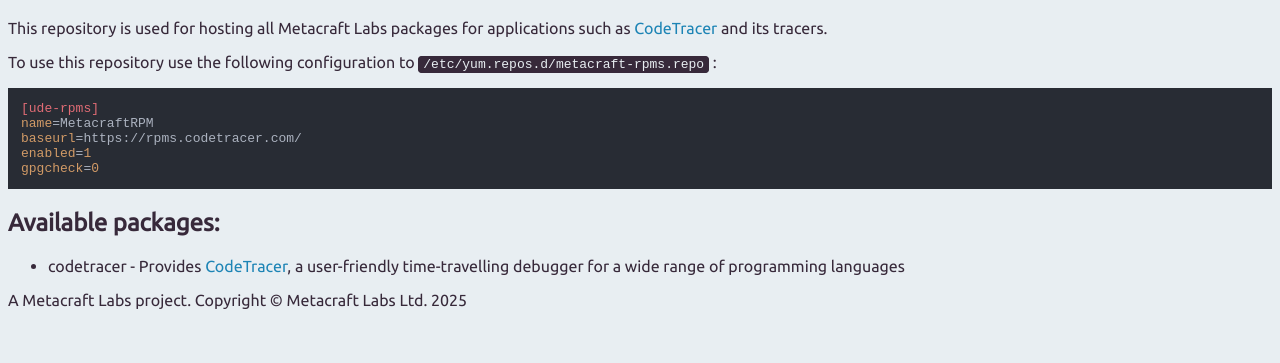
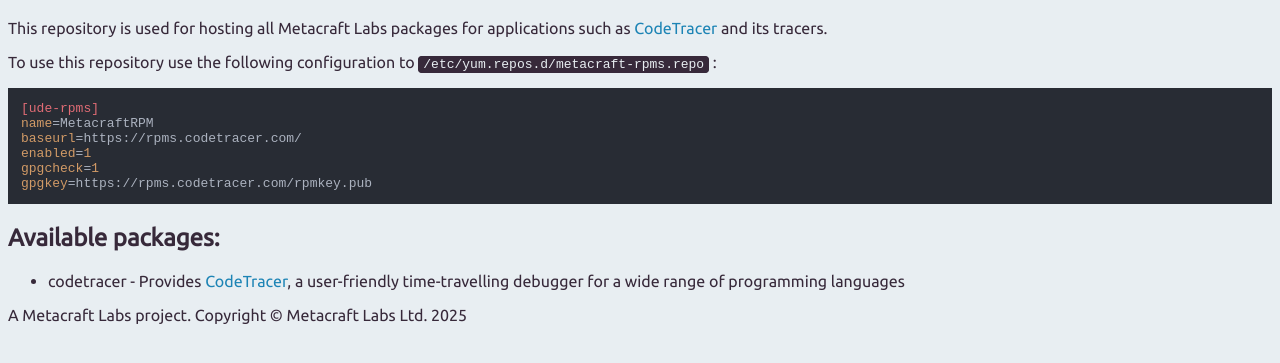
Before and after one commit to metacraft-labs/metacraft-desktop-packages, a plain HTML site: page rpm/index.html in a window 1280 px wide. Shown: the part 61-424 px from the top of the page. Drawn offline with nearby package versions, Linux system fonts and the light colour scheme.

Commit message:
Update installation instructions

```diff
--- a/rpm/index.html
+++ b/rpm/index.html
@@ -45,7 +45,8 @@
 name=MetacraftRPM
 baseurl=https://rpms.codetracer.com/
 enabled=1
-gpgcheck=0</code></pre>
+gpgcheck=1
+gpgkey=https://rpms.codetracer.com/rpmkey.pub</code></pre>
 		<h2>Available packages:</h2>
 		<ul>
 			<li>codetracer - Provides <a href="https://github.com/metacraft-labs/codetracer">CodeTracer</a>, a user-friendly time-travelling debugger for a wide range of programming languages</li>
```
